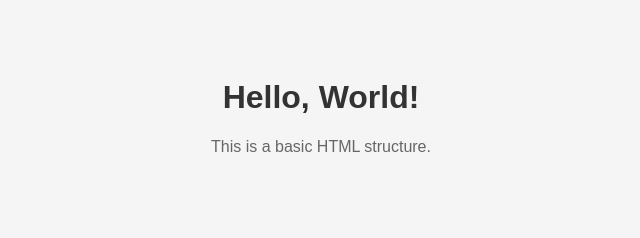
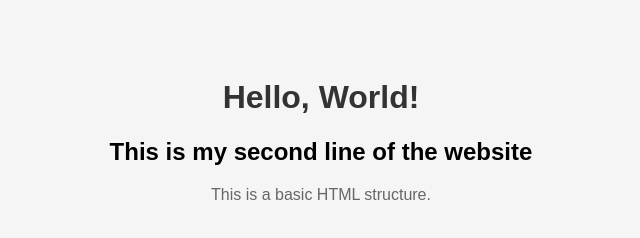
Before and after one commit to appaidsc/sshRepoCreate, a plain HTML site: page index.html in a window 1280 px wide. Shown: the whole page, without its empty margins (319-959 px from the left). Drawn offline with Linux system fonts and the light colour scheme.

Commit message:
Updated the 2nd line

```diff
--- a/index.html
+++ b/index.html
@@ -24,6 +24,7 @@
 </head>
 <body>
     <h1>Hello, World!</h1>
+    <h2>This is my second line of the website </h2>
     <p>This is a basic HTML structure.</p>
 </body>
 </html>
```
